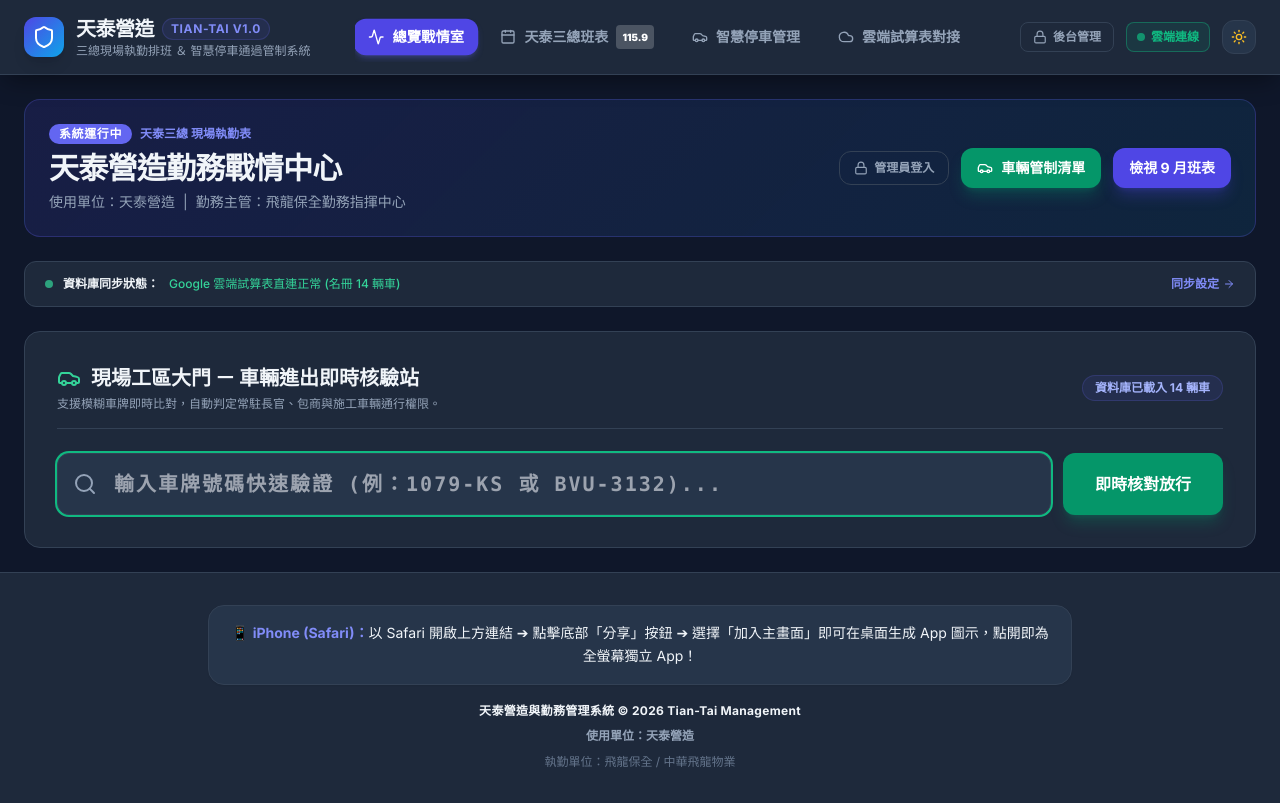
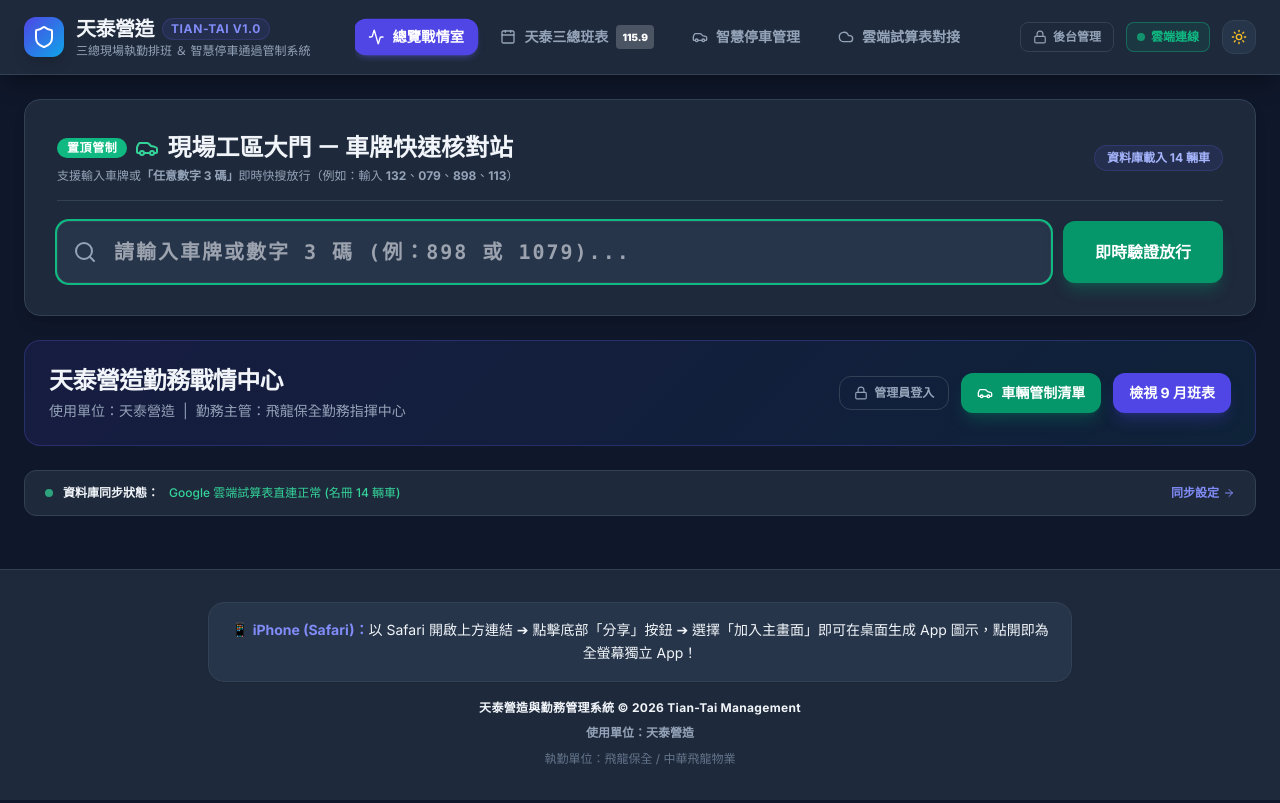
Before and after one commit to ericlai429/Tian_Tai_Parking-System, a React (Vite) app: page / in a window 1280 px wide. Built offline with nearby package versions, Linux system fonts and the light colour scheme.

Commit message:
feat: 車牌查驗置頂、支援數字3碼即時過濾、清空預設備註文案

```diff
--- a/src/components/DashboardView.jsx
+++ b/src/components/DashboardView.jsx
@@ -1,7 +1,7 @@
-import React, { useState } from 'react';
+import React, { useState, useMemo } from 'react';
 import {
   Car, Search, CheckCircle2, XCircle,
-  ExternalLink, Lock, Unlock, ArrowRight
+  ExternalLink, Lock, Unlock, ArrowRight, Sparkles, Hash
 } from 'lucide-react';
 import confetti from 'canvas-confetti';
 
@@ -14,25 +14,64 @@
   onAdminLoginClick
 }) {
   const [quickPlate, setQuickPlate] = useState('');
-  const [searchResult, setSearchResult] = useState(null);
+  const [selectedVehicle, setSelectedVehicle] = useState(null);
 
-  // 標準化車牌號碼 (去除空格與破折號)
-  const normalizePlate = (str) => (str || '').replace(/[\s-]/g, '').toUpperCase();
+  // 標準化車牌號碼 (去空白與破折號)
+  const cleanStr = (str) => (str || '').replace(/[\s-]/g, '').toUpperCase();
+  // 提取純數字
+  const extractDigits = (str) => (str || '').replace(/\D/g, '');
 
-  // 快速搜尋車牌
-  const handleQuickSearch = (e) => {
+  // 即時 3 碼 / 模糊過濾候選車輛
+  const candidates = useMemo(() => {
+    const q = quickPlate.trim();
+    if (!q) return [];
+
+    const qClean = cleanStr(q);
+    const qDigits = extractDigits(q);
+
+    return parkingList.filter(item => {
+      const plateClean = cleanStr(item.plate);
+      const plateDigits = extractDigits(item.plate);
+
+      // 若使用者輸入的是純數字 (例如輸入 3 碼數字：898, 132, 079 等)
+      if (qDigits && qDigits.length >= 2 && plateDigits.includes(qDigits)) {
+        return true;
+      }
+      // 英文與數字混合或完整車牌比對
+      if (plateClean.includes(qClean)) {
+        return true;
+      }
+      // 車主姓名模糊搜尋
+      if (item.name && item.name.includes(q)) {
+        return true;
+      }
+      return false;
+    }).slice(0, 8); // 取前 8 筆相符結果
+  }, [parkingList, quickPlate]);
+
+  // 選中或確認驗證
+  const handleSelectVehicle = (vehicle) => {
+    setSelectedVehicle(vehicle);
+    setQuickPlate(vehicle.plate);
+    if (vehicle.status === 'pass') {
+      confetti({ particleCount: 70, spread: 70, origin: { y: 0.6 } });
+    }
+  };
+
+  const handleQuickSubmit = (e) => {
     e.preventDefault();
     if (!quickPlate.trim()) return;
-    const clean = normalizePlate(quickPlate);
-    const found = parkingList.find(p => normalizePlate(p.plate) === clean);
 
-    if (found) {
-      setSearchResult(found);
-      if (found.status === 'pass') {
-        confetti({ particleCount: 70, spread: 70, origin: { y: 0.6 } });
-      }
+    if (candidates.length === 1) {
+      handleSelectVehicle(candidates[0]);
+      return;
+    }
+
+    const exact = parkingList.find(p => cleanStr(p.plate) === cleanStr(quickPlate));
+    if (exact) {
+      handleSelectVehicle(exact);
     } else {
-      setSearchResult({
+      setSelectedVehicle({
         plate: quickPlate.trim().toUpperCase(),
         status: 'not_found',
         name: '未註冊車輛',
@@ -44,25 +83,162 @@
 
   return (
     <div className="space-y-6 animate-fadeIn">
-      {/* 頂部歡迎橫幅 */}
+      {/* 1. 【置頂核心】車牌進出快速核對站 (支援數字3碼快速過濾) */}
+      <div className="p-6 sm:p-8 rounded-2xl border space-y-5 shadow-lg"
+           style={{ backgroundColor: 'var(--card-bg)', borderColor: 'var(--card-border)' }}>
+        <div className="flex flex-col sm:flex-row sm:items-center justify-between gap-2 border-b pb-4"
+             style={{ borderColor: 'var(--card-border)' }}>
+          <div>
+            <div className="flex items-center gap-2">
+              <span className="px-2.5 py-0.5 rounded-full text-xs font-black bg-emerald-500 text-white tracking-wider">
+                置頂管制
+              </span>
+              <h2 className="text-xl sm:text-2xl font-black flex items-center gap-2" style={{ color: 'var(--text)' }}>
+                <Car className="w-6 h-6 text-emerald-400" />
+                <span>現場工區大門 － 車牌快速核對站</span>
+              </h2>
+            </div>
+            <p className="text-xs mt-1" style={{ color: 'var(--text-muted)' }}>
+              支援輸入車牌或<strong>「任意數字 3 碼」</strong>即時快搜放行（例如：輸入 <strong>132</strong>、<strong>079</strong>、<strong>898</strong>、<strong>113</strong>）
+            </p>
+          </div>
+
+          <div className="flex items-center gap-2 text-xs font-bold px-3 py-1 rounded-full bg-indigo-500/10 text-indigo-300 border border-indigo-500/20 w-fit">
+            資料庫載入 {parkingList.length} 輛車
+          </div>
+        </div>
+
+        {/* 搜尋輸入列 */}
+        <form onSubmit={handleQuickSubmit} className="flex flex-col sm:flex-row gap-3">
+          <div className="relative flex-1">
+            <Search className="w-6 h-6 absolute left-4 top-1/2 -translate-y-1/2 text-slate-400" />
+            <input
+              type="text"
+              value={quickPlate}
+              onChange={(e) => {
+                setQuickPlate(e.target.value);
+                if (!e.target.value.trim()) setSelectedVehicle(null);
+              }}
+              placeholder="請輸入車牌或數字 3 碼 (例：898 或 1079)..."
+              className="w-full pl-14 pr-4 py-4 rounded-xl border text-xl font-mono font-black tracking-widest uppercase focus:outline-none focus:ring-2 focus:ring-emerald-500 shadow-inner"
+              style={{
+                backgroundColor: 'var(--card-hover)',
+                borderColor: 'var(--card-border)',
+                color: 'var(--text)'
+              }}
+              autoFocus
+            />
+          </div>
+          <button
+            type="submit"
+            className="px-8 py-4 rounded-xl font-black text-base bg-emerald-600 hover:bg-emerald-500 text-white shadow-lg shadow-emerald-600/30 flex items-center justify-center gap-2 transition-all active:scale-95 shrink-0"
+          >
+            <span>即時驗證放行</span>
+          </button>
+        </form>
+
+        {/* 數字 3 碼即時候選推薦標籤區 */}
+        {candidates.length > 0 && (
+          <div className="p-3.5 rounded-xl border space-y-2" style={{ backgroundColor: 'var(--card-hover)', borderColor: 'var(--card-border)' }}>
+            <div className="text-xs font-bold flex items-center justify-between" style={{ color: 'var(--text-muted)' }}>
+              <span className="flex items-center gap-1.5">
+                <Hash className="w-3.5 h-3.5 text-indigo-400" />
+                <span>即時相符車輛 (點選直接放行)：</span>
+              </span>
+              <span className="text-[11px] text-slate-400">共 {candidates.length} 筆相符</span>
+            </div>
+            <div className="flex flex-wrap gap-2">
+              {candidates.map(item => (
+                <button
+                  key={item.id}
+                  type="button"
+                  onClick={() => handleSelectVehicle(item)}
+                  className="px-3.5 py-2 rounded-xl text-xs font-bold border transition-all flex items-center gap-2 hover:scale-[1.02] active:scale-95"
+                  style={{
+                    backgroundColor: selectedVehicle?.id === item.id ? 'var(--primary)' : 'var(--card-bg)',
+                    borderColor: selectedVehicle?.id === item.id ? 'var(--primary)' : 'var(--card-border)',
+                    color: selectedVehicle?.id === item.id ? '#ffffff' : 'var(--text)'
+                  }}
+                >
+                  <span className="font-mono text-sm tracking-wider font-black text-emerald-400">
+                    {item.plate}
+                  </span>
+                  <span>{item.name}</span>
+                  <span className="text-[11px] opacity-75">({item.subItem || item.unit})</span>
+                  {item.type === 'vip' && <span className="text-[10px] text-amber-300">👑VIP</span>}
+                </button>
+              ))}
+            </div>
+          </div>
+        )}
+
+        {/* 查驗結果呈現卡 */}
+        {selectedVehicle && (
+          <div className={`p-6 rounded-2xl border transition-all ${
+            selectedVehicle.status === 'pass'
+              ? 'border-emerald-500/60 bg-emerald-500/10 glow-emerald'
+              : (selectedVehicle.status === 'pending' ? 'border-amber-500/60 bg-amber-500/10' : 'border-rose-500/60 bg-rose-500/10 glow-rose')
+          }`}>
+            <div className="flex flex-col sm:flex-row sm:items-center justify-between gap-4">
+              <div className="space-y-1.5">
+                <div className="flex items-center gap-3">
+                  <span className="font-mono text-3xl sm:text-4xl font-black tracking-wider" style={{ color: 'var(--text)' }}>
+                    {selectedVehicle.plate}
+                  </span>
+                  {selectedVehicle.type === 'vip' && (
+                    <span className="px-3 py-1 rounded-full text-xs font-black bg-amber-500 text-slate-950 shadow-md">
+                      👑 VIP長官座車
+                    </span>
+                  )}
+                </div>
+                <div className="text-sm font-semibold flex flex-wrap items-center gap-3" style={{ color: 'var(--text)' }}>
+                  <span>人員：{selectedVehicle.name}</span>
+                  <span>|</span>
+                  <span>單位：{selectedVehicle.unit}</span>
+                  {selectedVehicle.subItem && (
+                    <>
+                      <span>|</span>
+                      <span>職稱：{selectedVehicle.subItem}</span>
+                    </>
+                  )}
+                </div>
+              </div>
+
+              <div className="shrink-0">
+                <span className={`px-6 py-3 rounded-xl text-lg font-black uppercase tracking-wider flex items-center gap-2 shadow-lg ${
+                  selectedVehicle.status === 'pass'
+                    ? 'bg-emerald-500 text-white shadow-emerald-500/40'
+                    : (selectedVehicle.status === 'pending' ? 'bg-amber-500 text-slate-900 shadow-amber-500/40' : 'bg-rose-500 text-white shadow-rose-500/40')
+                }`}>
+                  {selectedVehicle.status === 'pass' ? (
+                    <>
+                      <CheckCircle2 className="w-6 h-6" />
+                      <span>准予放行 PASS</span>
+                    </>
+                  ) : (
+                    <>
+                      <XCircle className="w-6 h-6" />
+                      <span>未通過 DENIED</span>
+                    </>
+                  )}
+                </span>
+              </div>
+            </div>
+          </div>
+        )}
+      </div>
+
+      {/* 2. 案場資訊與管理控制橫幅 */}
       <div className="p-6 rounded-2xl border transition-all" style={{
-        background: 'linear-gradient(135deg, rgba(79, 70, 229, 0.15) 0%, rgba(14, 165, 233, 0.1) 100%)',
+        background: 'linear-gradient(135deg, rgba(79, 70, 229, 0.12) 0%, rgba(14, 165, 233, 0.08) 100%)',
         borderColor: 'rgba(99, 102, 241, 0.25)'
       }}>
         <div className="flex flex-col md:flex-row md:items-center justify-between gap-4">
           <div>
-            <div className="flex items-center gap-2 mb-1.5">
-              <span className="px-2.5 py-0.5 rounded-full text-xs font-black bg-indigo-500 text-white tracking-wider">
-                系統運行中
-              </span>
-              <span className="text-xs font-semibold text-indigo-400">
-                {scheduleData.projectTitle}
-              </span>
-            </div>
-            <h1 className="text-2xl sm:text-3xl font-black tracking-tight" style={{ color: 'var(--text)' }}>
+            <h1 className="text-xl sm:text-2xl font-black tracking-tight" style={{ color: 'var(--text)' }}>
               天泰營造勤務戰情中心
             </h1>
-            <p className="text-sm mt-1.5 flex flex-wrap items-center gap-2" style={{ color: 'var(--text-muted)' }}>
+            <p className="text-sm mt-1 flex flex-wrap items-center gap-2" style={{ color: 'var(--text-muted)' }}>
               <span>使用單位：天泰營造</span>
               <span className="hidden sm:inline">|</span>
               <span>勤務主管：飛龍保全勤務指揮中心</span>
@@ -70,7 +246,7 @@
           </div>
 
           <div className="flex flex-wrap items-center gap-3">
-            {/* 管理員身分切換按鈕 */}
+            {/* 管理員身分切換按鈕 (密碼: t1898) */}
             <button
               onClick={onAdminLoginClick}
               className={`px-3.5 py-2 rounded-xl text-xs font-bold border flex items-center gap-1.5 transition-all ${
@@ -89,7 +265,7 @@
 
             <button
               onClick={() => setActiveTab('parking')}
-              className="px-4 py-2.5 rounded-xl font-bold text-sm bg-emerald-600 hover:bg-emerald-500 text-white shadow-lg shadow-emerald-600/30 flex items-center gap-2 transition-all active:scale-95"
+              className="px-4 py-2.5 rounded-xl font-bold text-sm bg-emerald-600 hover:bg-emerald-500 text-white shadow-lg shadow-emerald-600/25 flex items-center gap-2 transition-all active:scale-95"
             >
               <Car className="w-4 h-4" />
               <span>車輛管制清單</span>
@@ -97,7 +273,7 @@
 
             <button
               onClick={() => setActiveTab('schedule')}
-              className="px-4 py-2.5 rounded-xl font-bold text-sm bg-indigo-600 hover:bg-indigo-500 text-white shadow-lg shadow-indigo-600/30 flex items-center gap-2 transition-transform active:scale-95"
+              className="px-4 py-2.5 rounded-xl font-bold text-sm bg-indigo-600 hover:bg-indigo-500 text-white shadow-lg shadow-indigo-600/25 flex items-center gap-2 transition-transform active:scale-95"
             >
               <span>檢視 9 月班表</span>
             </button>
@@ -105,7 +281,7 @@
         </div>
       </div>
 
-      {/* 精簡最小化資料庫同步機制條 (極簡一行化配置) */}
+      {/* 3. 精簡最小化資料庫同步機制條 */}
       <div className="p-3.5 px-5 rounded-xl border flex flex-col sm:flex-row sm:items-center justify-between gap-3 text-xs"
            style={{ backgroundColor: 'var(--card-bg)', borderColor: 'var(--card-border)' }}>
         <div className="flex items-center gap-2.5">
@@ -139,110 +315,6 @@
           )}
         </div>
       </div>
-
-      {/* 核心主區塊：車牌秒查核對站 (全寬擴展、清晰聚焦) */}
-      <div className="p-8 rounded-2xl border space-y-6" style={{ backgroundColor: 'var(--card-bg)', borderColor: 'var(--card-border)' }}>
-        <div className="flex flex-col sm:flex-row sm:items-center justify-between gap-2 border-b pb-4" style={{ borderColor: 'var(--card-border)' }}>
-          <div>
-            <h2 className="text-xl font-black flex items-center gap-2.5" style={{ color: 'var(--text)' }}>
-              <Car className="w-6 h-6 text-emerald-400" />
-              <span>現場工區大門 － 車輛進出即時核驗站</span>
-            </h2>
-            <p className="text-xs mt-1" style={{ color: 'var(--text-muted)' }}>
-              支援模糊車牌即時比對，自動判定常駐長官、包商與施工車輛通行權限。
-            </p>
-          </div>
-          <div className="text-xs font-bold px-3 py-1 rounded-full bg-indigo-500/10 text-indigo-300 border border-indigo-500/20 w-fit">
-            資料庫已載入 {parkingList.length} 輛車
-          </div>
-        </div>
-
-        {/* 搜尋輸入列 */}
-        <form onSubmit={handleQuickSearch} className="flex flex-col sm:flex-row gap-3">
-          <div className="relative flex-1">
-            <Search className="w-6 h-6 absolute left-4 top-1/2 -translate-y-1/2 text-slate-400" />
-            <input
-              type="text"
-              value={quickPlate}
-              onChange={(e) => setQuickPlate(e.target.value)}
-              placeholder="輸入車牌號碼快速驗證 (例：1079-KS 或 BVU-3132)..."
-              className="w-full pl-14 pr-4 py-4 rounded-xl border text-xl font-mono font-black tracking-widest uppercase focus:outline-none focus:ring-2 focus:ring-emerald-500"
-              style={{
-                backgroundColor: 'var(--card-hover)',
-                borderColor: 'var(--card-border)',
-                color: 'var(--text)'
-              }}
-              autoFocus
-            />
-          </div>
-          <button
-            type="submit"
-            className="px-8 py-4 rounded-xl font-black text-base bg-emerald-600 hover:bg-emerald-500 text-white shadow-lg shadow-emerald-600/30 flex items-center justify-center gap-2 transition-all active:scale-95 shrink-0"
-          >
-            <span>即時核對放行</span>
-          </button>
-        </form>
-
-        {/* 查驗結果呈現卡 */}
-        {searchResult && (
-          <div className={`p-6 rounded-2xl border transition-all ${
-            searchResult.status === 'pass'
-              ? 'border-emerald-500/50 bg-emerald-500/10 glow-emerald'
-              : (searchResult.status === 'pending' ? 'border-amber-500/50 bg-amber-500/10' : 'border-rose-500/50 bg-rose-500/10 glow-rose')
-          }`}>
-            <div className="flex flex-col sm:flex-row sm:items-center justify-between gap-4">
-              <div className="space-y-1.5">
-                <div className="flex items-center gap-3">
-                  <span className="font-mono text-3xl sm:text-4xl font-black tracking-wider" style={{ color: 'var(--text)' }}>
-                    {searchResult.plate}
-                  </span>
-                  {searchResult.type === 'vip' && (
-                    <span className="px-3 py-1 rounded-full text-xs font-black bg-amber-500 text-slate-950 shadow-md">
-                      👑 VIP長官座車
-                    </span>
-                  )}
-                </div>
-                <div className="text-sm font-semibold flex flex-wrap items-center gap-3" style={{ color: 'var(--text)' }}>
-                  <span>人員：{searchResult.name}</span>
-                  <span>|</span>
-                  <span>單位：{searchResult.unit}</span>
-                  {searchResult.subItem && (
-                    <>
-                      <span>|</span>
-                      <span>職稱：{searchResult.subItem}</span>
-                    </>
-                  )}
-                </div>
-                {searchResult.notes && (
-                  <div className="text-xs" style={{ color: 'var(--text-muted)' }}>
-                    備註：{searchResult.notes}
-                  </div>
-                )}
-              </div>
-
-              <div className="shrink-0">
-                <span className={`px-6 py-3 rounded-xl text-lg font-black uppercase tracking-wider flex items-center gap-2 shadow-lg ${
-                  searchResult.status === 'pass'
-                    ? 'bg-emerald-500 text-white shadow-emerald-500/40'
-                    : (searchResult.status === 'pending' ? 'bg-amber-500 text-slate-900 shadow-amber-500/40' : 'bg-rose-500 text-white shadow-rose-500/40')
-                }`}>
-                  {searchResult.status === 'pass' ? (
-                    <>
-                      <CheckCircle2 className="w-6 h-6" />
-                      <span>准予放行 PASS</span>
-                    </>
-                  ) : (
-                    <>
-                      <XCircle className="w-6 h-6" />
-                      <span>未通過 DENIED</span>
-                    </>
-                  )}
-                </span>
-              </div>
-            </div>
-          </div>
-        )}
-      </div>
     </div>
   );
 }
```
Also changed, not shown: src/data/defaultParking.js (+14 -14 lines).
